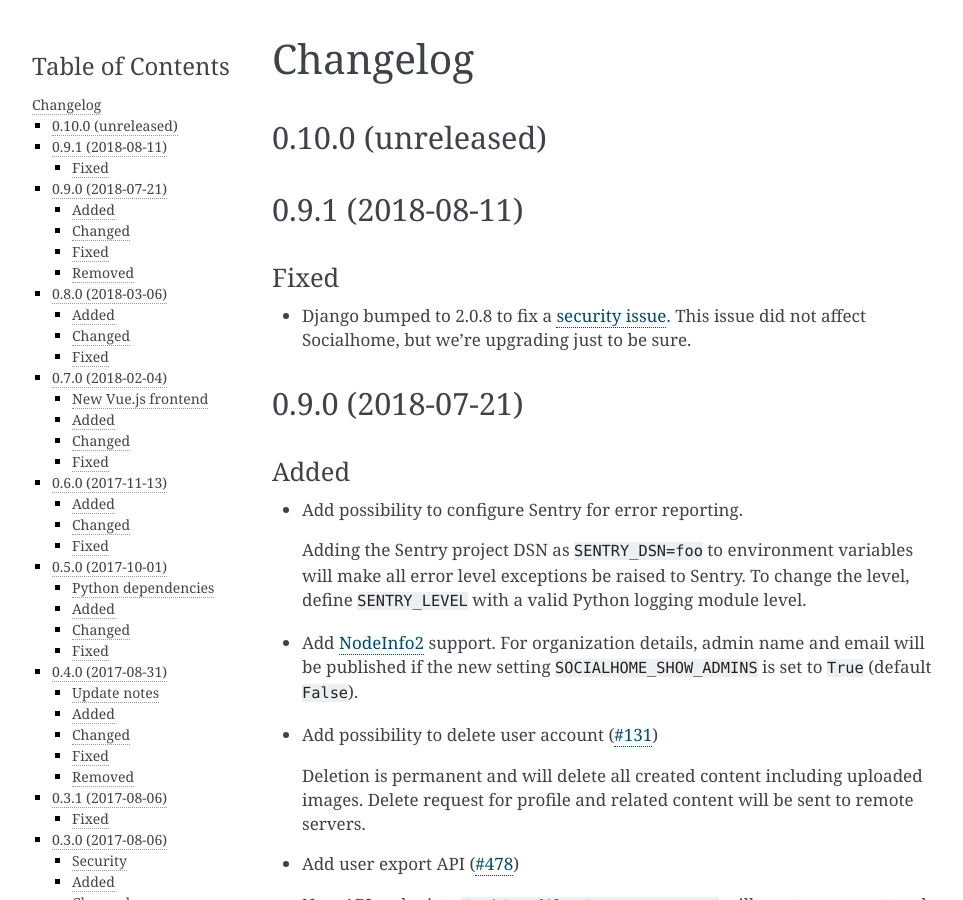
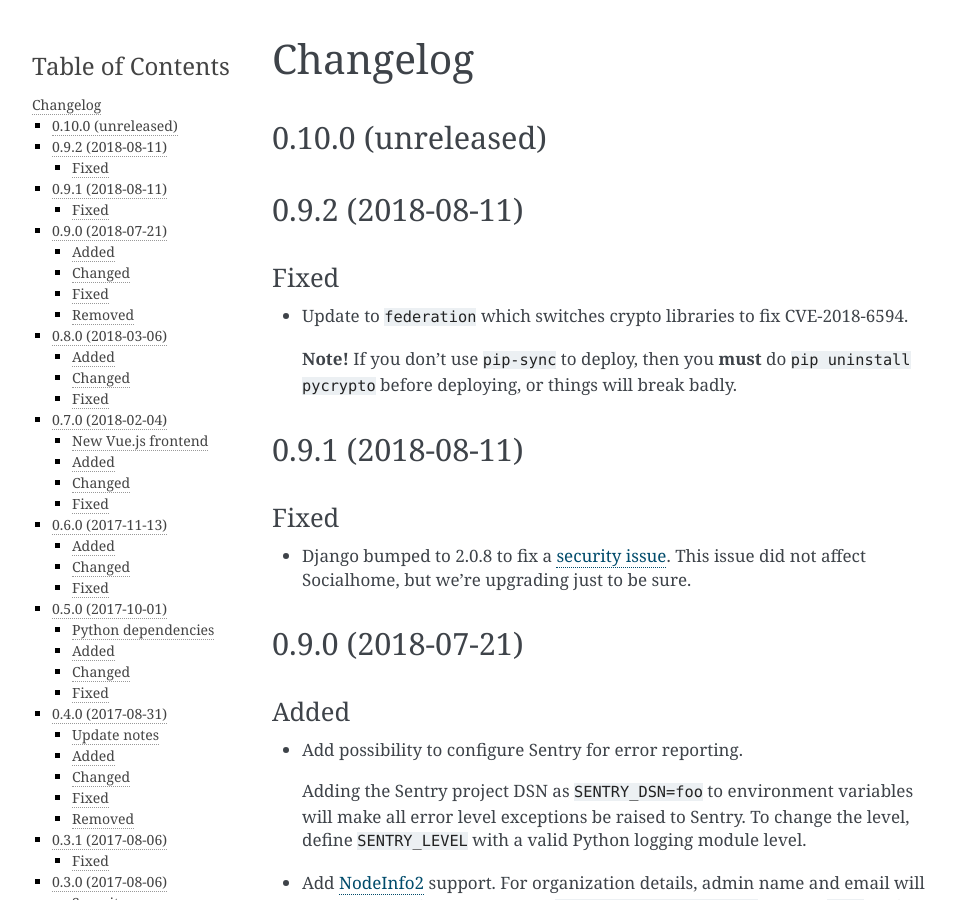
Before and after one commit to jaywink/socialhome, a Sphinx documentation site: the page built from docs/changelog.rst, in a window 1280 px wide and 900 px high. Shown: the whole window, without its empty margins (148-1111 px from the left). Built offline with Sphinx 7.4.7, drawn with Linux system fonts in a browser that asks for light colours.

Commit message:
Update to ``federation`` which switches crypto libraries to fix CVE-2018-6594.
**Note!** If you don't use ``pip-sync`` to deploy, then you **must** do ``pip uninstall pycrypto`` before deploying, or things will break badly.

Release 0.9.2.

```diff
--- a/docs/changelog.rst
+++ b/docs/changelog.rst
@@ -5,6 +5,16 @@
 
 0.10.0 (unreleased)
 -------------------
+
+0.9.2 (2018-08-11)
+------------------
+
+Fixed
+.....
+
+* Update to ``federation`` which switches crypto libraries to fix CVE-2018-6594.
+
+  **Note!** If you don't use ``pip-sync`` to deploy, then you **must** do ``pip uninstall pycrypto`` before deploying, or things will break badly.
 
 0.9.1 (2018-08-11)
 ------------------
--- a/docs/conf.py
+++ b/docs/conf.py
@@ -1,6 +1,6 @@
 #!/usr/bin/env python3
 # -*- coding: utf-8 -*-
-__version__ = "0.10.0-dev"
+__version__ = "0.9.2"
 
 # Federation documentation build configuration file, created by
 # sphinx-quickstart on Sun Oct  2 12:42:19 2016.
--- a/socialhome/__init__.py
+++ b/socialhome/__init__.py
@@ -1,5 +1,5 @@
 # -*- coding: utf-8 -*-
-__version__ = "0.9.1"
+__version__ = "0.9.2"
 __version_info__ = tuple([int(num) if num.isdigit() else num for num in __version__.replace("-", ".", 1).split(".")])
 
 default_app_config = "socialhome.apps.SocialhomeConfig"
```
Also changed, not shown: 2 other files.
